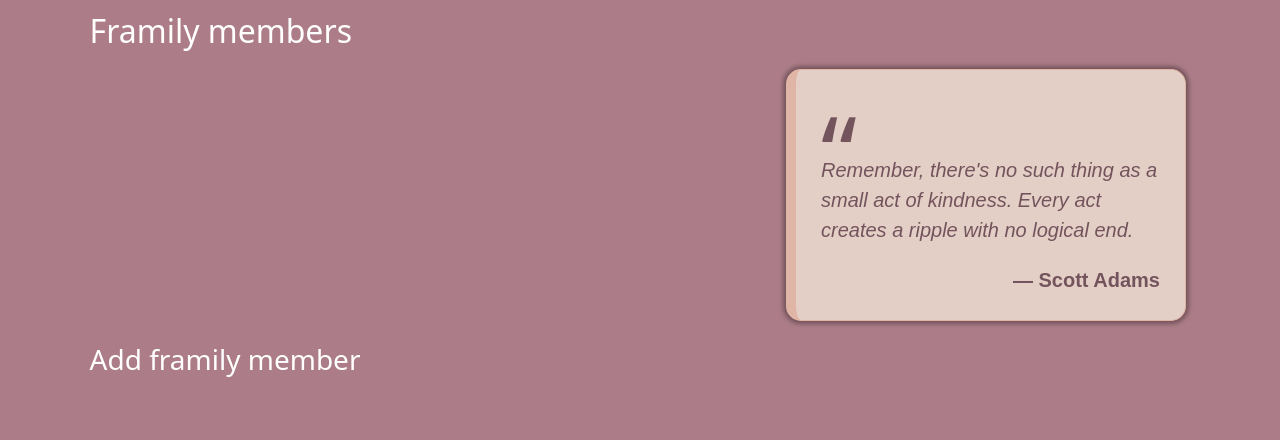
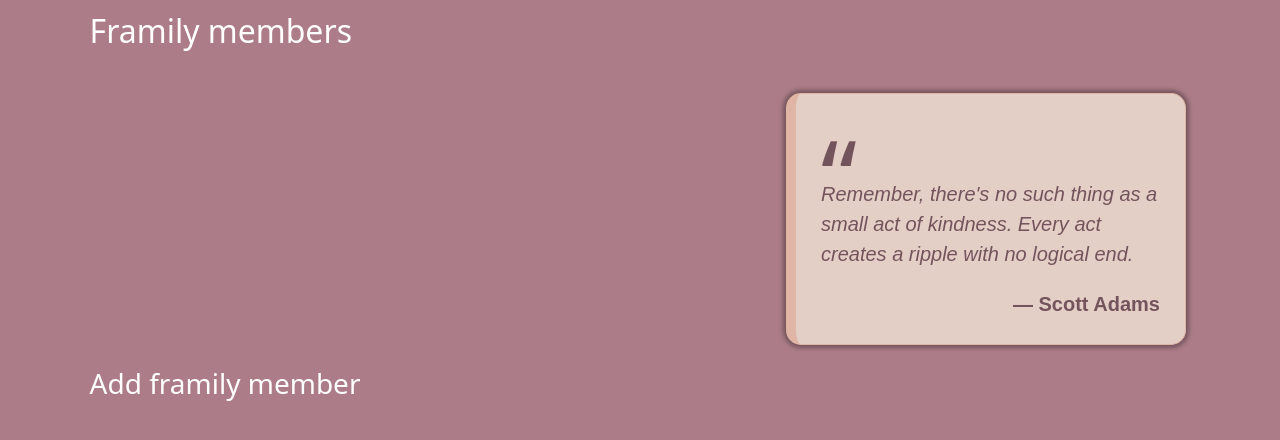
Before and after one commit to ShannaSmith/benevolence, a Flask app: page /recipients/1 in a window 1280 px wide. Shown: the part 58-498 px from the top of the page. Run offline with Flask 3, Linux system fonts and the light colour scheme; some libraries are stand-ins or nearby versions; some web fonts are replaced.

Commit message:
style favs and titles

```diff
--- a/server.py
+++ b/server.py
@@ -14,6 +14,7 @@ import datetime
 from google.auth.transport.requests import Request
 from google.oauth2.credentials import Credentials
 from google_auth_oauthlib.flow import InstalledAppFlow
+from google_auth_oauthlib.flow import Flow
 from googleapiclient.discovery import build
 from googleapiclient.errors import HttpError
 
--- a/static/css/styles.css
+++ b/static/css/styles.css
@@ -249,13 +249,19 @@ header {
 .r-name {
   position: relative;
   left: 3vw;
-  top: 0.5vh;
+  top: 3vh;
 }
 .list-group-item.list-group-item-action {
   max-width: 16em;
 }
 .title {
   margin-left: 7vw;
+  margin-top: 1.5vh;
+  margin-bottom: 4vh;
+  color: white;
+}
+.title-2{
+    margin-left: 7vw;
   margin-top: 1.5vh;
   color: white;
 }
@@ -296,8 +302,8 @@ h5 {
   color: white;
 }
 #like-card {
-  position: relative;
-  left: -48vw;
+  position: static;
+  left: 3vw;
   color: white;
   background-color: rgb(172, 125, 136);
 }
--- a/templates/base.html
+++ b/templates/base.html
@@ -117,19 +117,11 @@
       <body>
       {% for message in get_flashed_messages() %}
       <div class="alert alert-dark alert-dismissible fade show" role="alert">
-
         <strong>{{message}}</strong>
           <button type="button" class="btn-close " data-bs-dismiss="alert" aria-label="Close">
             <!-- <span aria-hidden="true">&times;</span> -->
           </button>
         </div>
-        <script type="text/javascript">
-            setTimeout(function () {
-
-                // Closing the alert
-                $('#alert').alert('close');
-            }, 5000);
-        </script>
         {% endfor %}
     </body>
     {% block body %}
--- a/templates/recipient_index.html
+++ b/templates/recipient_index.html
@@ -36,7 +36,7 @@ endblock title %} {% block body %}
     </blockquote>
 
 </div>
-<h3 class="title">Add framily member</h3>
+<h3 class="title-2">Add framily member</h3>
 {% if session.get('user_email')%}
 <form action="/recipients/new/{{user.user_id}}" method="POST">
   <div class="input-group mb-3 add-frmem">
```
